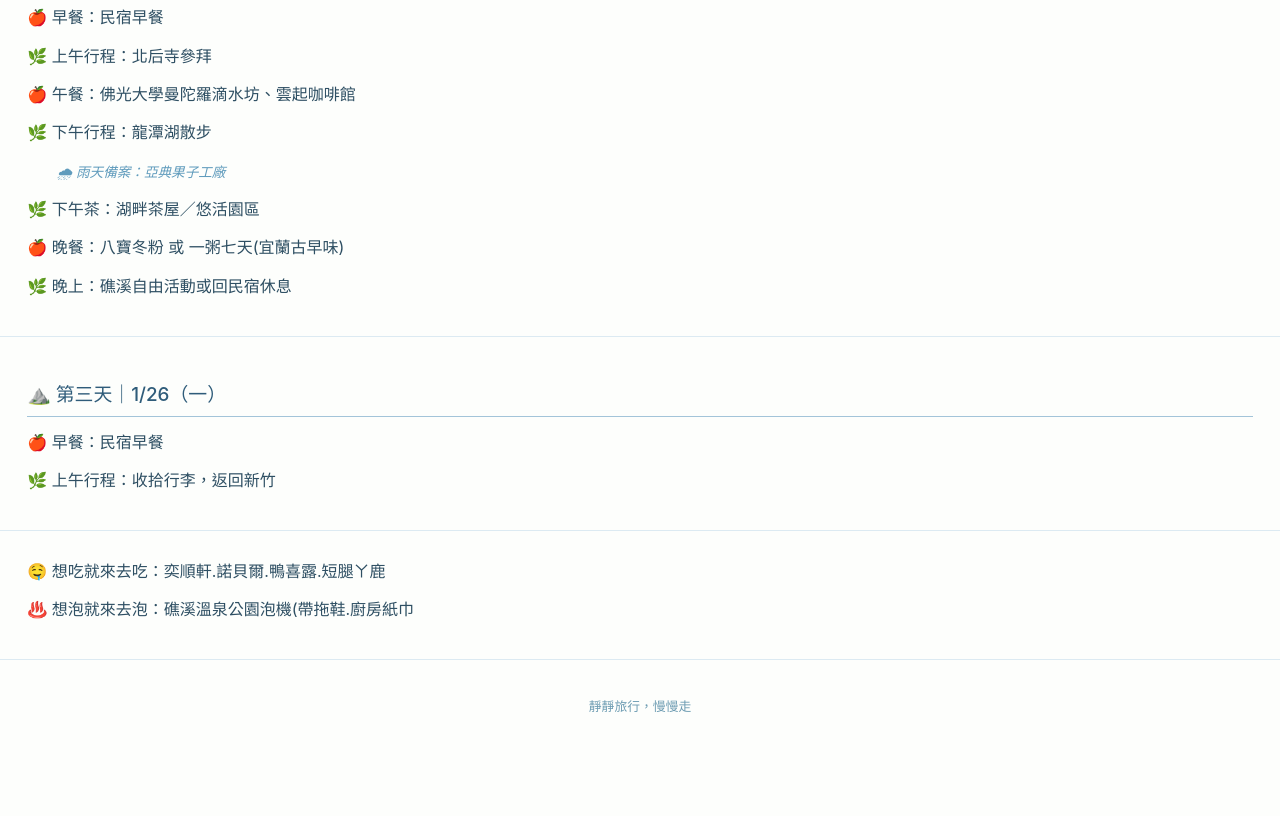
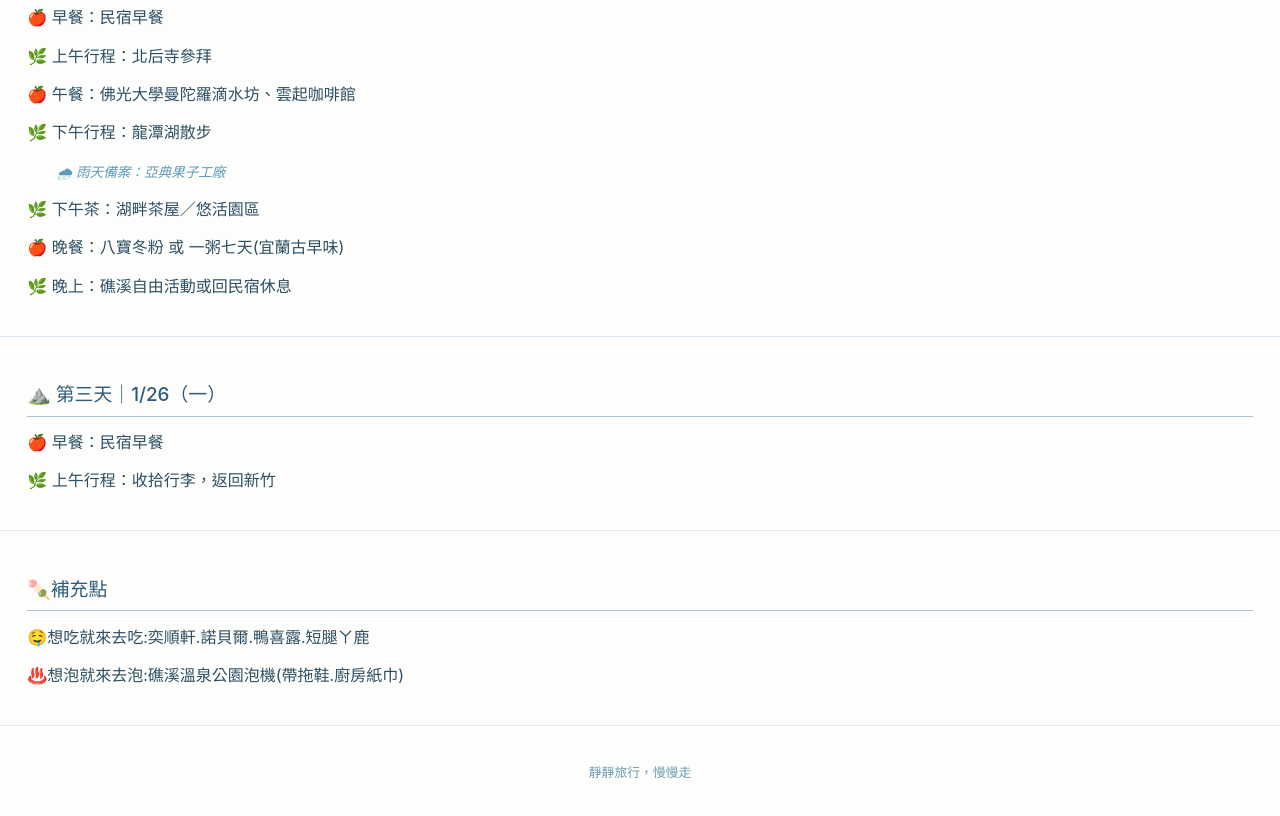
Before and after one commit to yarralin/yilan-family-trip, a plain HTML site: page index.html in a window 1280 px wide. Shown: the part 711-1527 px from the top of the page. Before the commit the page ends 1465 px from the top, so only its background shows below. Drawn offline with Linux system fonts and the light colour scheme.

Commit message:
Update index.html

```diff
--- a/index.html
+++ b/index.html
@@ -65,10 +65,12 @@
 </section>
 
 <!-- remark -->
+
 <section class="day">
+  <h2>🍡補充點</h2>
   <ul class="place-list">
-    <li>🤤 想吃就來去吃：奕順軒.諾貝爾.鴨喜露.短腿ㄚ鹿</li>
-    <li>♨️ 想泡就來去泡：礁溪溫泉公園泡機(帶拖鞋.廚房紙巾</li>
+    <li>🤤想吃就來去吃:奕順軒.諾貝爾.鴨喜露.短腿ㄚ鹿</li>
+    <li>♨️想泡就來去泡:礁溪溫泉公園泡機(帶拖鞋.廚房紙巾)</li>
   </ul>
 </section>
 
```
